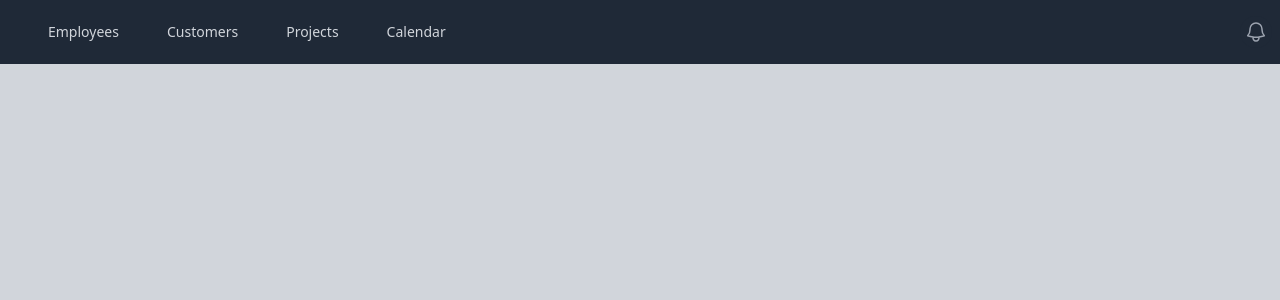
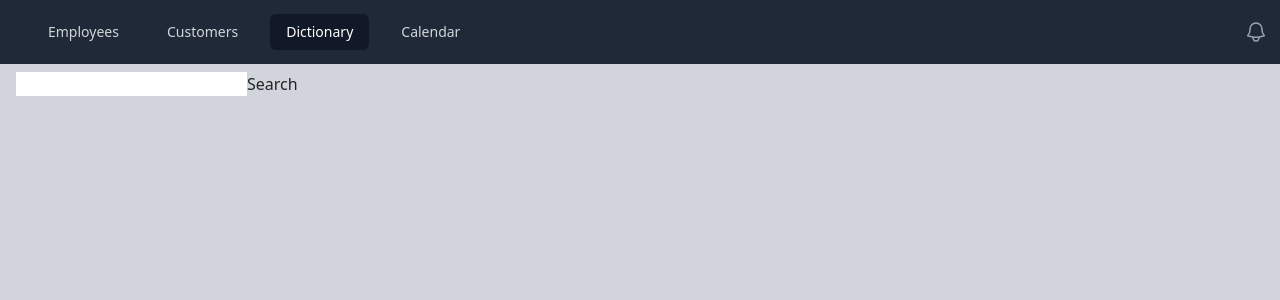
Before and after one commit to bungongtoto/react_js_hello, a React (Create React App) app: page /dictionary in a window 1280 px wide. Shown: the top 300 px of the page. Built offline with nearby package versions, Linux system fonts and the light colour scheme.

Commit message:
reading from word api and maning the response

```diff
--- a/src/App.js
+++ b/src/App.js
@@ -1,6 +1,9 @@
 import Header from './components/Header';
+import NotFound from './components/NotFound';
 import './index.css';
 import Customers from './pages/Customers';
+import Defination from './pages/Defination';
+import Dictionary from './pages/Dictionary';
 import Employees from './pages/Employees';
 import {BrowserRouter, Routes, Route} from 'react-router-dom';
 
@@ -11,7 +14,14 @@ function App() {
       <Header>
         <Routes>
           <Route path='/employees' element={<Employees />} />
+          <Route path='/dictionary' element={<Dictionary />} />
+          <Route
+            path='/defination/:search'
+            element={<Defination />}
+          />
           <Route path='/customers' element={<Customers />} />
+          <Route path='/404' element={<NotFound />} />
+          <Route path='*' element={<NotFound />} />
         </Routes>
       </Header>
     </BrowserRouter>
--- a/src/components/Header.js
+++ b/src/components/Header.js
@@ -6,7 +6,7 @@ import { NavLink } from 'react-router-dom'
 const navigation = [
   { name: 'Employees', href: '/Employees', current: true },
   { name: 'Customers', href: '/Customers', current: false },
-  { name: 'Projects', href: '/other1', current: false },
+  { name: 'Dictionary', href: '/Dictionary', current: false },
   { name: 'Calendar', href: '/other2', current: false },
 ]
 
@@ -86,7 +86,7 @@ export default function Header(props) {
       )}
     </Disclosure>
     <div className='bg-gray-300'>
-        <div className="max-w-7xl mx-auto min-h-screen px-2 py-2">{props.children}</div>
+        <div className="max-w-7xl mx-auto min-h-screen px-3 py-2">{props.children}</div>
     </ div>
     </>
   )
--- /dev/null
+++ b/src/components/NotFound.js
@@ -0,0 +1,3 @@
+export default function NotFound(){
+    return <h1>404: server not found. Page not found</h1>
+}
--- /dev/null
+++ b/src/pages/Defination.js
@@ -0,0 +1,53 @@
+import { useEffect, useState } from "react";
+import { Link, useNavigate, useParams } from "react-router-dom";
+
+import { v4 as uuidv4 } from 'uuid';
+import NotFound from "../components/NotFound";
+
+export default function Defination(){
+    const [word, setWord] = useState();
+    const [notFound, setNotFound] = useState(false);
+    let {search} = useParams();
+    //const navigate = useNavigate();
+
+    useEffect(() => {
+        fetch('https://api.dictionaryapi.dev/api/v2/entries/en/' + search)
+        .then((response) => {
+            if(response.status === 404){
+                setNotFound(true);
+                return null;
+            }
+           return response.json();
+        })
+        .then((data) => {
+            setWord(data ? data[0].meanings: null);
+        });
+    }, []);
+
+    if(notFound === true){
+        return (
+            <>
+                <NotFound />
+                <Link to='/dictionary'>Search another</Link>
+            </>
+        );
+    }
+
+    return (
+        <>
+
+            {word ?
+            <>
+                <h1>Here is a defination: {search}</h1>
+                {word.map((meaning) => {
+                    return(
+                        <p key={uuidv4()}>
+                            {meaning.partOfSpeech + ': '}
+                            {meaning.definitions[0].definition}
+                        </p>
+                    );
+                })}
+            </> : <p>Loading .....</p> }
+        </>
+    );
+}
--- /dev/null
+++ b/src/pages/Dictionary.js
@@ -0,0 +1,22 @@
+import { useEffect, useState } from "react";
+import { useNavigate } from "react-router-dom";
+
+export default function Dictionary(){
+    const [word, setWord] = useState('');
+    const navigate = useNavigate();
+
+    return(
+        <>
+            <input
+                type="text"
+                onChange={(e) => {
+                    setWord(e.target.value)
+                }}
+            />
+            <button
+                onClick={() => {
+                   navigate('/defination/' + word);
+            }}>Search</button>
+        </>
+    );
+}
```
